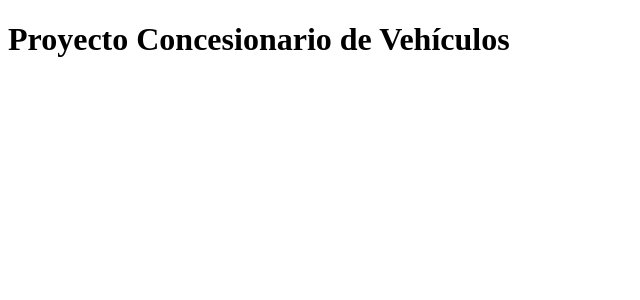
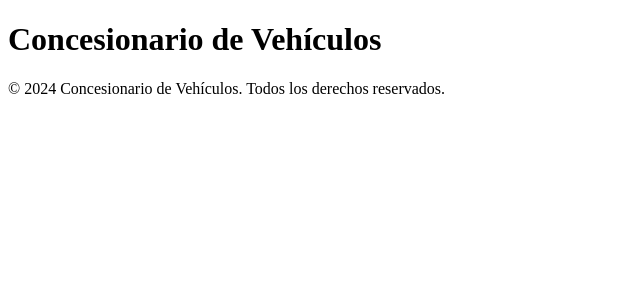
Before and after one commit to TomyRoko/frontend-proyecto-concesionario-de-vehiculos-tzvetomir, a React (Vite) app in the folder frontend-proyecto-concesionario-de-vehiculos-tzvetomir/: page / in a window 1280 px wide. Shown: the top 300 px of the page, without its empty margins (0-640 px from the left). Built offline with nearby package versions, Linux system fonts and the light colour scheme.

Commit message:
creamos el componente header y lo incorporamos en App.jsx

```diff
--- a/frontend-proyecto-concesionario-de-vehiculos-tzvetomir/src/App.jsx
+++ b/frontend-proyecto-concesionario-de-vehiculos-tzvetomir/src/App.jsx
@@ -1,9 +1,21 @@
+import Header from "./components/header";
+
+
 import "./App.css";
+
 
 function App() {
   return (
     <>
-      <h1>Proyecto Concesionario de Vehículos</h1>
+      <Header />
+      <nav></nav>
+
+      <main>
+      </main>
+
+      <footer>
+        <p>© 2024 Concesionario de Vehículos. Todos los derechos reservados.</p>
+      </footer>
     </>
   );
 }
--- /dev/null
+++ b/frontend-proyecto-concesionario-de-vehiculos-tzvetomir/src/components/header.jsx
@@ -0,0 +1,9 @@
+function header() {
+  return (
+    <header>
+      <h1>Concesionario de Vehículos</h1>
+    </header>
+  );
+}
+
+export default header;
```
